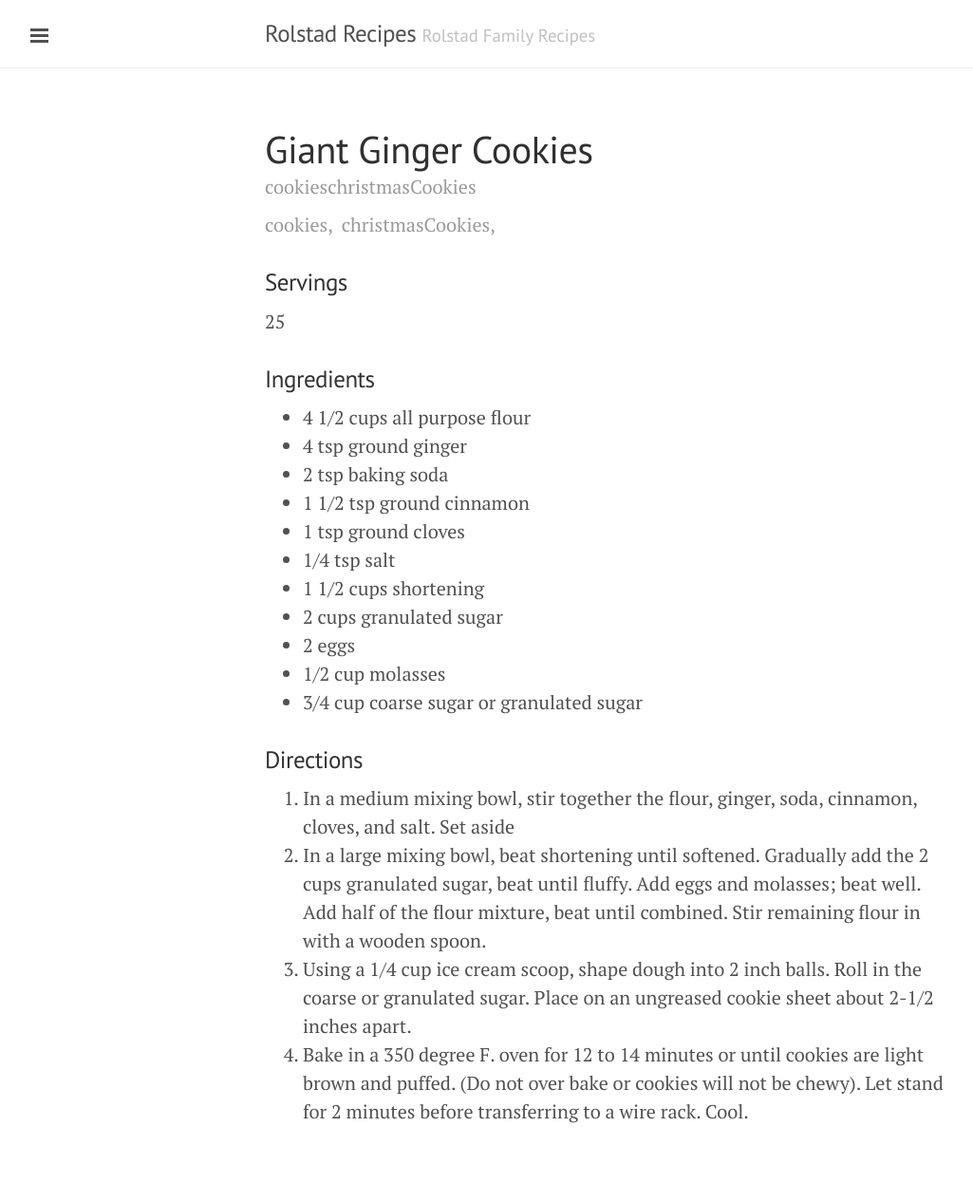
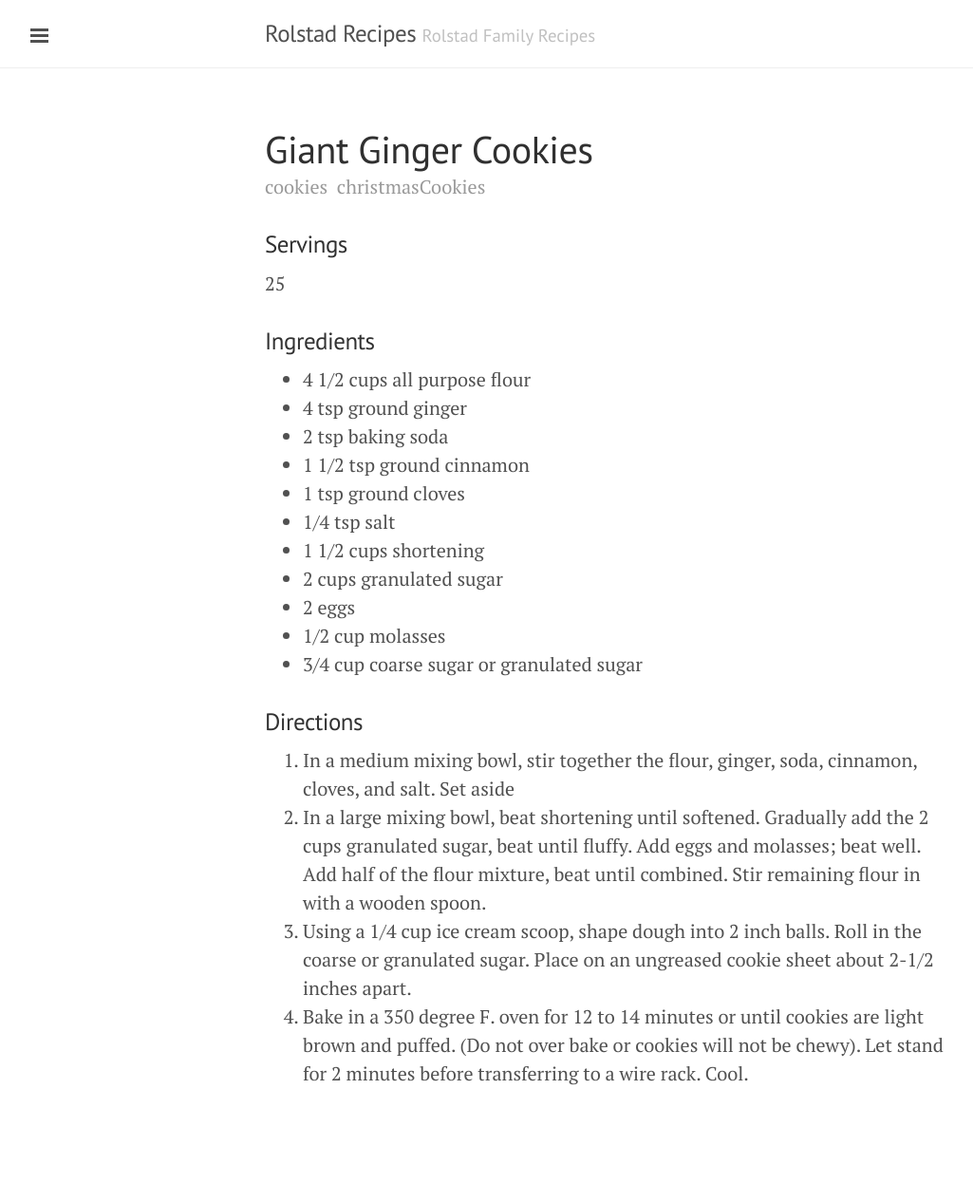
Before and after one commit to jrolstad/jrolstad.github.io, a Jekyll site: the page built from _posts/2015-12-06-giant-ginger-cookies.markdown, in a window 1280 px wide. Shown: the whole page at 95% size, without its empty margins (1-1026 px from the left). Built offline with Jekyll 4.4.1, drawn with Linux system fonts in a browser that asks for light colours; after the commit the page ends 1226 px from its top, so only the background shows below that.

Commit message:
Removing duplicate categories

```diff
--- a/_layouts/post.html
+++ b/_layouts/post.html
@@ -5,10 +5,9 @@ layout: default
 <div class="post">
   <h1 class="post-title">{{ page.title }}</h1>
 
-  <span class="post-date">{{ page.categories }}</span>
   <span class="post-date">
     {% for category in page.categories%}
-      {{category}},&nbsp;
+      {{category}}&nbsp;
     {% endfor %}
   </span>
 
```
